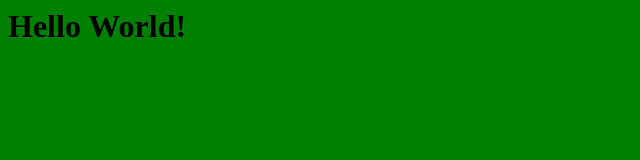
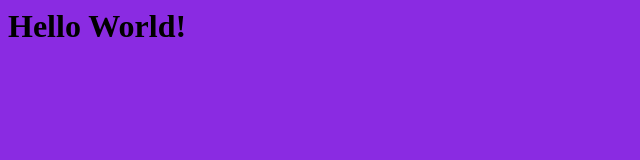
Before and after one commit to hossamelmansy/acg-awscodedeploy, a plain HTML site: page files/index.html in a window 1280 px wide. Shown: the whole page, without its empty margins (0-640 px from the left). Drawn offline with Linux system fonts and the light colour scheme.

Commit message:
Changed background color to blueviolet

```diff
--- a/files/index.html
+++ b/files/index.html
@@ -1,5 +1,5 @@
 <html>
-  <body style="background-color: green;">
+  <body style="background-color: blueviolet;">
     <h1>Hello World!</h1>
   </body>
 </html>
```
